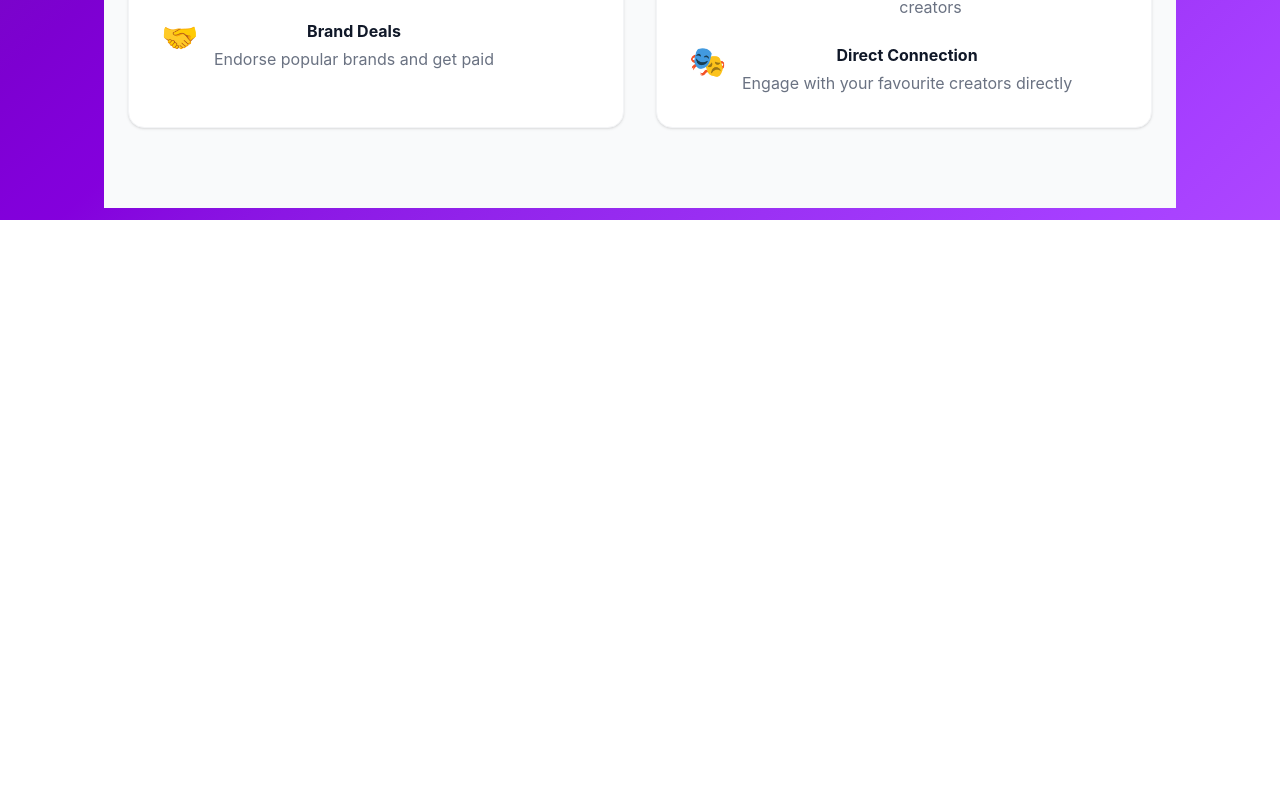
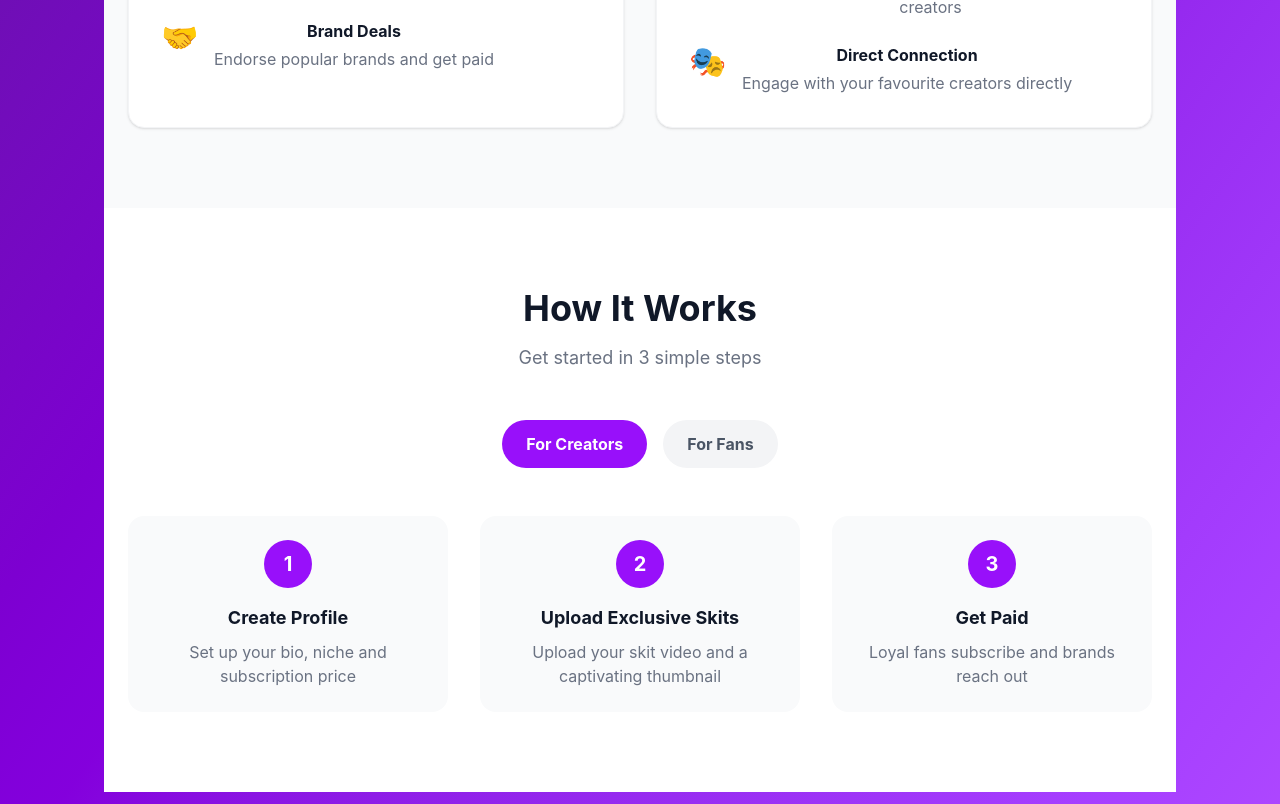
Before and after one commit to ToheebA/Skitpay, a React (Vite) app in the folder client/: page / in a window 1280 px wide. Shown: the part 1038-1842 px from the top of the page. Before the commit the page ends 1258 px from the top, so only its background shows below. Built offline with nearby package versions, Linux system fonts and the light colour scheme.

Commit message:
feat: add How It Works section with creator/fan toggle

```diff
--- a/client/src/pages/LandingPage.jsx
+++ b/client/src/pages/LandingPage.jsx
@@ -1,6 +1,8 @@
-import { Link } from "react-router-dom"
+import { Link } from 'react-router-dom'
+import { useState } from 'react'
 
 const LandingPage = () => {
+    const [activeTab, setActiveTab] = useState('creator')
     return (
         <div className="min-h-screen bg-gradient-to-br from-purple-900 via-purple-700 to-purple-500 flex flex-col items-center justify-center text-center px-6 py-3">
             <p className="text-4xl mb-6 animate-bounce">
@@ -114,6 +116,77 @@ const LandingPage = () => {
                     </div>
                 </div>
             </section>
+            <section className="py-20 px-6 bg-white">
+                <div className="text-center mb-12">
+                    <h2 className="text-4xl font-bold text-gray-900 mb-4">
+                            How It Works
+                    </h2>
+                    <p className="text-gray-500 text-lg">
+                        Get started in 3 simple steps
+                    </p>
+                </div>
+                <div className="flex justify-center gap-4 mb-12">
+                    <button
+                        onClick={() => setActiveTab('creator')}
+                        className={`px-6 py-3 rounded-full font-bold transition-colors duration-200 cursor-pointer
+                            ${activeTab === 'creator'
+                                ? 'bg-purple-600 text-white'
+                                : 'bg-gray-100 text-gray-600 hover:bg-gray-200'
+                            }`}
+                    >
+                        For Creators
+                    </button>
+                    <button
+                        onClick={() => setActiveTab('fan')}
+                        className={`px-6 py-3 rounded-full font-bold transition-colors duration-200 cursor-pointer
+                            ${activeTab === 'fan'
+                                ? 'bg-purple-600 text-white'
+                                : 'bg-gray-100 text-gray-600 hover:bg-gray-200'
+                            }`}
+                    >
+                        For Fans
+                    </button>
+                </div>
+                <div className="grid grid-cols-1 md:grid-cols-3 gap-8 max-w-5xl mx-auto">
+                    {activeTab === 'creator' ? (
+                        <>
+                            <div className="flex flex-col items-center text-center p-6 bg-gray-50 rounded-2xl">
+                                <span className="w-12 h-12 bg-purple-600 text-white rounded-full flex items-center justify-center text-xl font-bold mb-4">1</span>
+                                <h4 className="font-bold text-gray-900 text-lg mb-2">Create Profile</h4>
+                                <p className="text-gray-500">Set up your bio, niche and subscription price</p>
+                            </div>
+                            <div className="flex flex-col items-center text-center p-6 bg-gray-50 rounded-2xl">
+                                <span className="w-12 h-12 bg-purple-600 text-white rounded-full flex items-center justify-center text-xl font-bold mb-4">2</span>
+                                <h4 className="font-bold text-gray-900 text-lg mb-2">Upload Exclusive Skits</h4>
+                                <p className="text-gray-500">Upload your skit video and a captivating thumbnail</p>
+                            </div>
+                            <div className="flex flex-col items-center text-center p-6 bg-gray-50 rounded-2xl">
+                                <span className="w-12 h-12 bg-purple-600 text-white rounded-full flex items-center justify-center text-xl font-bold mb-4">3</span>
+                                <h4 className="font-bold text-gray-900 text-lg mb-2">Get Paid</h4>
+                                <p className="text-gray-500">Loyal fans subscribe and brands reach out</p>
+                            </div>
+                        </>
+                    ) : (
+                        <>
+                            <div className="flex flex-col items-center text-center p-6 bg-gray-50 rounded-2xl">
+                                <span className="w-12 h-12 bg-purple-600 text-white rounded-full flex items-center justify-center text-xl font-bold mb-4">1</span>
+                                <h4 className="font-bold text-gray-900 text-lg mb-2">Browse Creators</h4>
+                                <p className="text-gray-500">Find your favourite skit makers</p>
+                            </div>
+                            <div className="flex flex-col items-center text-center p-6 bg-gray-50 rounded-2xl">
+                                <span className="w-12 h-12 bg-purple-600 text-white rounded-full flex items-center justify-center text-xl font-bold mb-4">2</span>
+                                <h4 className="font-bold text-gray-900 text-lg mb-2">Subscribe</h4>
+                                <p className="text-gray-500">Pay to access exclusive content</p>
+                            </div>
+                            <div className="flex flex-col items-center text-center p-6 bg-gray-50 rounded-2xl">
+                                <span className="w-12 h-12 bg-purple-600 text-white rounded-full flex items-center justify-center text-xl font-bold mb-4">3</span>
+                                <h4 className="font-bold text-gray-900 text-lg mb-2">Enjoy</h4>
+                                <p className="text-gray-500">Watch exclusive skits, engage directly</p>
+                            </div>
+                        </>
+                    )}
+                </div>
+            </section>
         </div>
     )
 }
```
